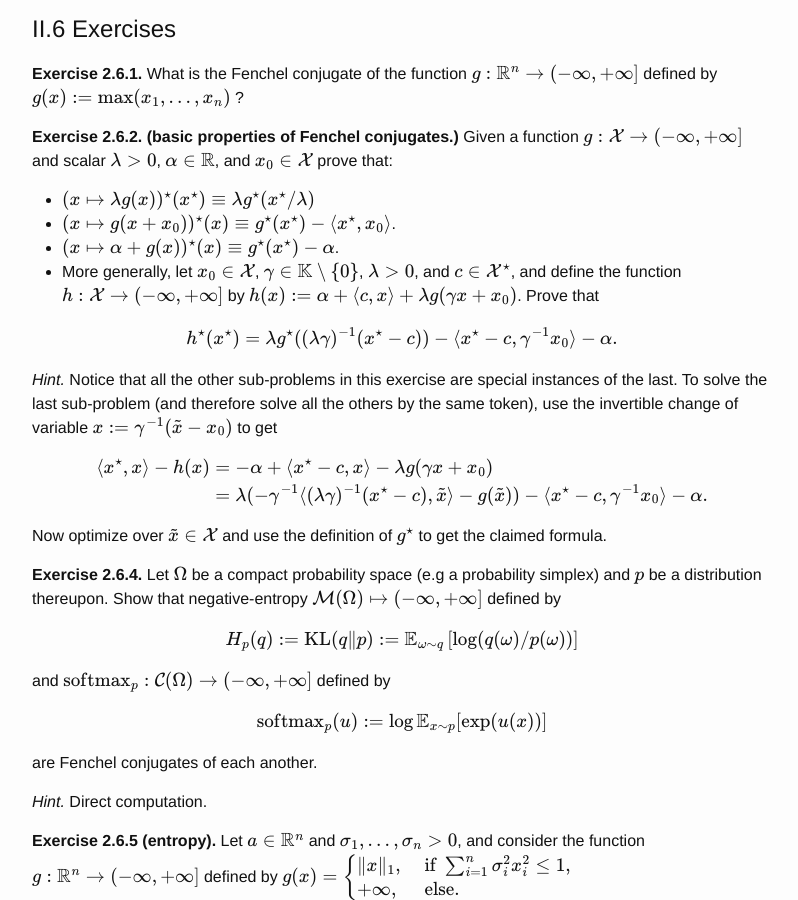
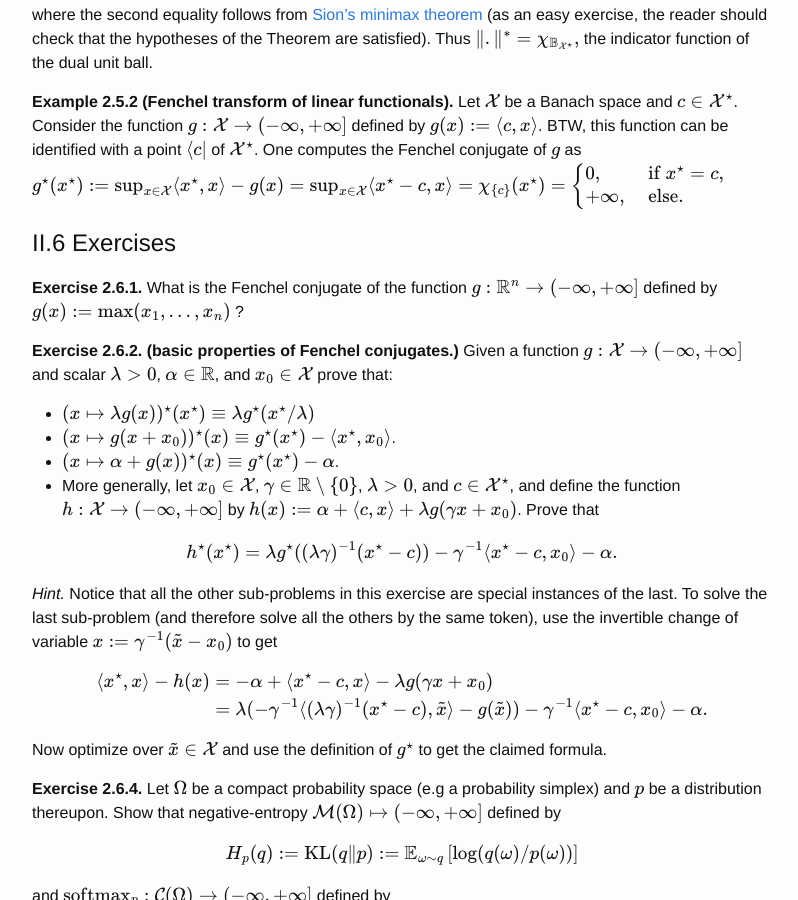
Before and after one commit to dohmatob/dohmatob.github.io, a Jekyll site: the page built from _posts/2019-10-31-duality.md, in a window 1280 px wide and 900 px high, scrolled down 8517 px. Shown: the whole window, without its empty margins (238-1036 px from the left). Built offline with Jekyll 4.4.1, drawn with Linux system fonts in a browser that asks for light colours; formulas are drawn with MathJax 3; comment, search, counter and statistics services are not loaded; some of the changed text lies outside the part shown.

```diff
--- a/_posts/2019-10-31-duality.md
+++ b/_posts/2019-10-31-duality.md
@@ -287,7 +304,7 @@ The reader who tries workout the above questions manually will be very seriously
   Consider the function $f: \Y \rightarrow (-\infty, +\infty]$ defined by*
 $f(y) := \underset{x \in C}{\text{sup }}\Phi(x, y).$
 *If $f$ is proper, then it is closed and convex. Furthermore, if $\dom(f)^\circ \ne \emptyset$ and $\Phi$ is
-continuous on $\mathbb R^n \times \dom(f)^\circ$, then for every $y \in \dom(f)^\circ$, we have*
+continuous on $\mathbb R^n \times \dom(f)^\circ$, then for every $y \in \dom(f)^\circ$ we have*
 
 $$
 \partial f(y) = \text{conv}\{\partial_y \Phi(x, y) \mid x \in C_y\},
@@ -477,12 +496,12 @@ II.6 Exercises
 - $(x \mapsto \lambda g(x))^\star(\xstar) \equiv \lambda \gstar(\xstar/\lambda)$
 - $(x \mapsto g(x + x_0))^\star(x) \equiv \gstar(\xstar) - \langle \xstar, x_0\rangle$.
 - $(x \mapsto \alpha + g(x))^\star(x) \equiv \gstar(\xstar) - \alpha$.
-- More generally, let $x_0 \in \X$, $$\gamma \in \mathbb K\setminus\{0\}$$, $\lambda > 0$, and $c \in \Xstar$,
+- More generally, let $x_0 \in \X$, $$\gamma \in \mathbb R\setminus\{0\}$$, $\lambda > 0$, and $c \in \Xstar$,
 and define the function $h:\X \rightarrow (-\infty, +\infty]$ by
 $h(x) := \alpha + \langle c,x\rangle + \lambda g(\gamma x + x_0)$. Prove that
 
 $$
-h^\star(\xstar) = \lambda \gstar((\lambda\gamma)^{-1}(\xstar - c)) - \langle \xstar - c,\gamma^{-1}x_0\rangle - \alpha.
+h^\star(\xstar) = \lambda \gstar((\lambda\gamma)^{-1}(\xstar - c)) - \gamma^{-1}\langle \xstar - c,x_0\rangle - \alpha.
 $$
 
 *Hint.* Notice that all the other sub-problems in this exercise are special instances of the last.
@@ -492,7 +511,7 @@ use the invertible change of variable $x := \gamma^{-1}(\tilde{x} - x_0)$ to get
 $$
 \begin{split}
 \langle \xstar,x\rangle - h(x) &= -\alpha + \langle \xstar - c,x\rangle - \lambda g(\gamma x + x_0)\\
-&= \lambda(-\gamma^{-1} \langle (\lambda\gamma)^{-1}(\xstar-c),\tilde{x}\rangle - g(\tilde{x})) -\langle \xstar-c,\gamma^{-1}x_0\rangle -\alpha.
+&= \lambda(-\gamma^{-1} \langle (\lambda\gamma)^{-1}(\xstar-c),\tilde{x}\rangle - g(\tilde{x})) - \gamma^{-1}\langle \xstar-c,x_0\rangle -\alpha.
 \end{split}
 $$
 
```
Also changed, not shown: other parts of _posts/2019-10-31-duality.md (+23 -4 lines).
